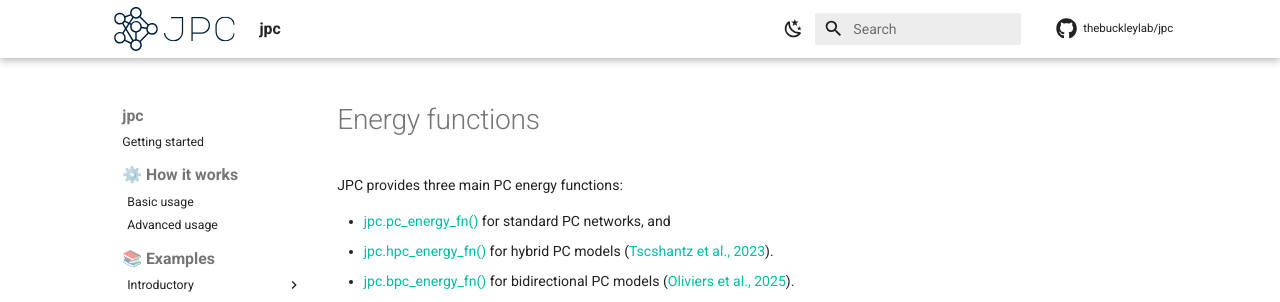
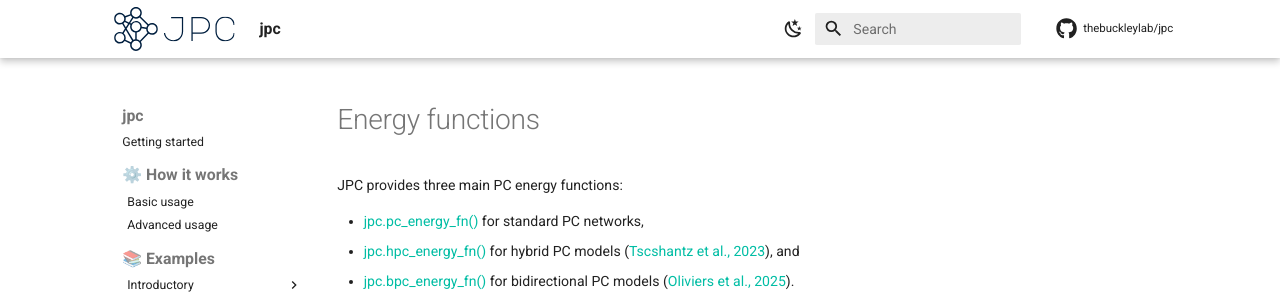
Before and after one commit to thebuckleylab/jpc, an MkDocs documentation site: the page built from docs/api/Energy functions.md, in a window 1280 px wide and 943 px high, cut to the strip 0-302 px from the top of the window. Built offline with MkDocs 1.6.1 and Material for MkDocs 9.7.7, drawn with Linux system fonts in a browser that asks for light colours; comment, search, counter and statistics services are not loaded.

Commit message:
update energies docs

```diff
--- a/docs/api/Energy functions.md
+++ b/docs/api/Energy functions.md
@@ -3,9 +3,9 @@
 JPC provides three main PC energy functions:
 
 * [jpc.pc_energy_fn()](https://thebuckleylab.github.io/jpc/api/Energy%20functions/#jpc.pc_energy_fn)
-for standard PC networks, and
+for standard PC networks,
 * [jpc.hpc_energy_fn()](https://thebuckleylab.github.io/jpc/api/Energy%20functions/#jpc.hpc_energy_fn)
-for hybrid PC models ([Tscshantz et al., 2023](https://journals.plos.org/ploscompbiol/article?id=10.1371/journal.pcbi.1011280)).
+for hybrid PC models ([Tscshantz et al., 2023](https://journals.plos.org/ploscompbiol/article?id=10.1371/journal.pcbi.1011280)), and
 * [jpc.bpc_energy_fn()](https://thebuckleylab.github.io/jpc/api/Energy%20functions/#jpc.hpc_energy_fn)
 for bidirectional PC models ([Oliviers et al., 2025](https://arxiv.org/abs/2505.23415)).
 
```
Also changed, not shown: 1 other file.
